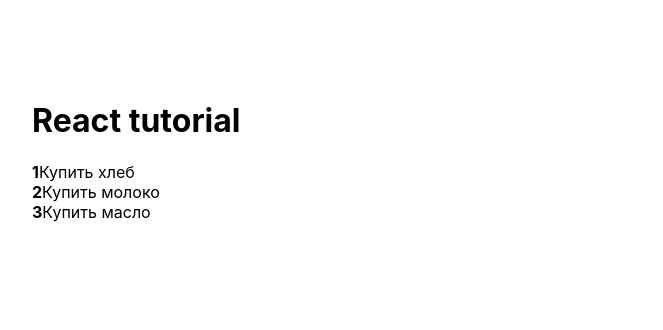
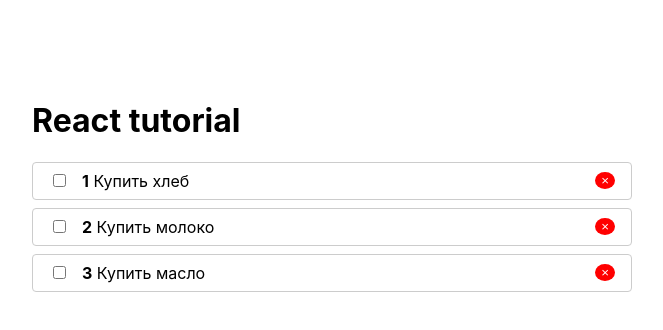
Before and after one commit to m4medbekov/react-todo, a React (Create React App) app: page / in a window 1280 px wide. Shown: the top 330 px of the page, without its empty margins (308-971 px from the left). Built offline with nearby package versions, Linux system fonts and the light colour scheme.

Commit message:
Add another type of styles in react

```diff
--- a/src/Components/TodoItem.js
+++ b/src/Components/TodoItem.js
@@ -1,11 +1,31 @@
 import React from "react";
 import PropTypes from "prop-types";
 
+const sytles = {
+    li: {
+        display: 'flex',
+        justifyContent: 'space-between',
+        alignItems: 'center',
+        padding: '.5rem 1rem',
+        border: '1px solid #ccc',
+        borderRadius: '4px',
+        marginBottom: '.5rem'
+    },
+    input: {
+        marginRight: '1rem'
+    }
+}
+
 function TodoItem({item, index}) {
     return (
-        <li>
-            <strong>{index + 1}</strong>
-            {item.title}
+        <li style={sytles.li}>
+            <span>
+                <input type='checkbox' style={sytles.input} />
+                <strong>{index + 1}</strong>
+                &nbsp;
+                {item.title}
+            </span>
+            <button className="removeBtn">&times;</button>
         </li>
     )
 }
--- a/src/index.css
+++ b/src/index.css
@@ -17,3 +17,10 @@
   margin: 0 auto;
   width: 600px;
 }
+
+.removeBtn {
+  background: red;
+  border-radius: 50%;
+  color: #fff;
+  border: none;
+}
```
